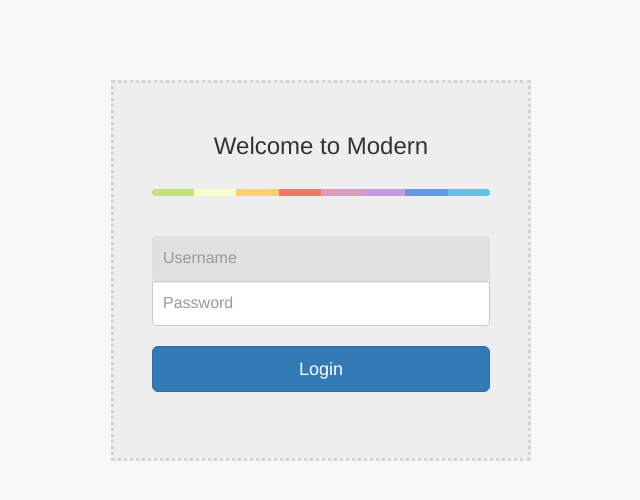
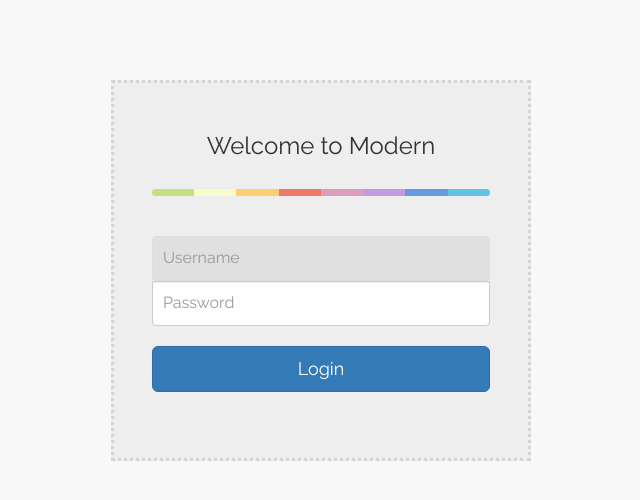
Before and after one commit to girikuncoro/fintech, a Flask app: page /login in a window 1280 px wide. Shown: the top 500 px of the page, without its empty margins (319-959 px from the left). Run offline with Flask 2, Linux system fonts and the light colour scheme; some libraries are stand-ins or nearby versions.

Commit message:
Force Raleway font

```diff
--- a/static/css/modern.css
+++ b/static/css/modern.css
@@ -4,8 +4,14 @@
  * For details, see http://www.apache.org/licenses/LICENSE-2.0.
  */
 
+@import url(https://fonts.googleapis.com/css?family=Raleway:400,700);
+
 body {
     background-color: #f8f8f8;
+    font-family: 'Raleway', sans-serif !important;
+}
+* {
+  font-family: 'Raleway', sans-serif !important;
 }
 
 input[type="text"],
```
